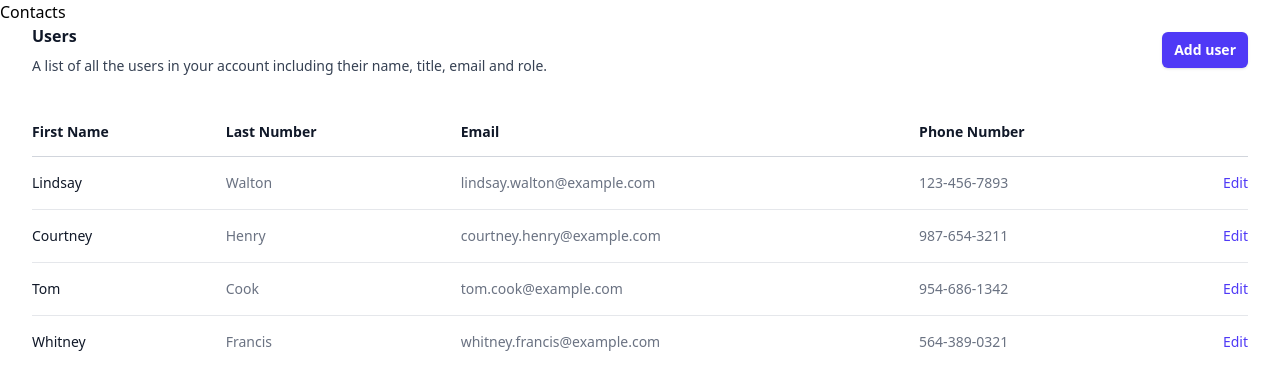
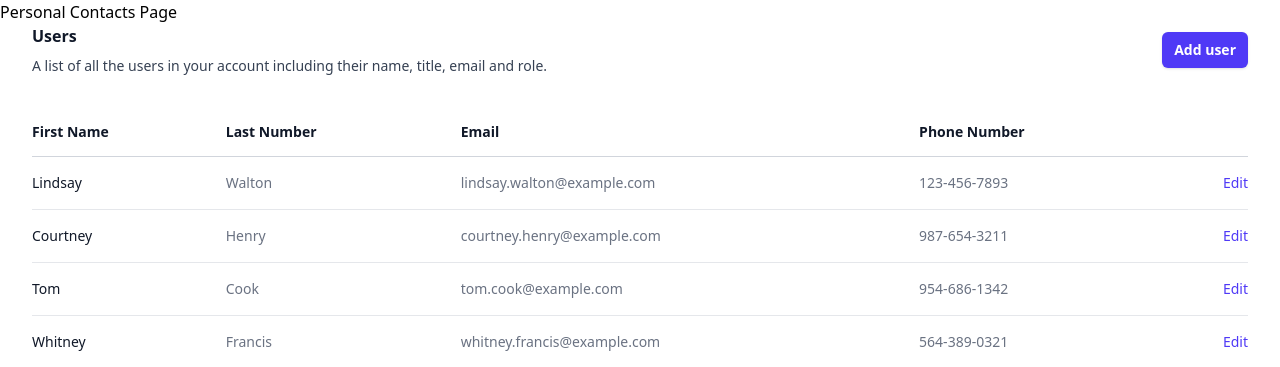
Before and after one commit to ilfranco/lamp-stack-group-15, a PHP site: page /contacts/index.php in a window 1280 px wide. Shown: the top 367 px of the page. Run offline with PHP 8.4, Linux system fonts and the light colour scheme.

Commit message:
Slight modification to page name

```diff
--- a/application/contacts/index.php
+++ b/application/contacts/index.php
@@ -4,7 +4,7 @@
 <?php require_once COMPONENTS . '/layout/layout-top.php' ?>
 
 <main>
-    <h1>Contacts</h1>
+    <h1>Personal Contacts Page</h1>
     <div class="px-4 sm:px-6 lg:px-8">
   <div class="sm:flex sm:items-center">
     <div class="sm:flex-auto">
```
